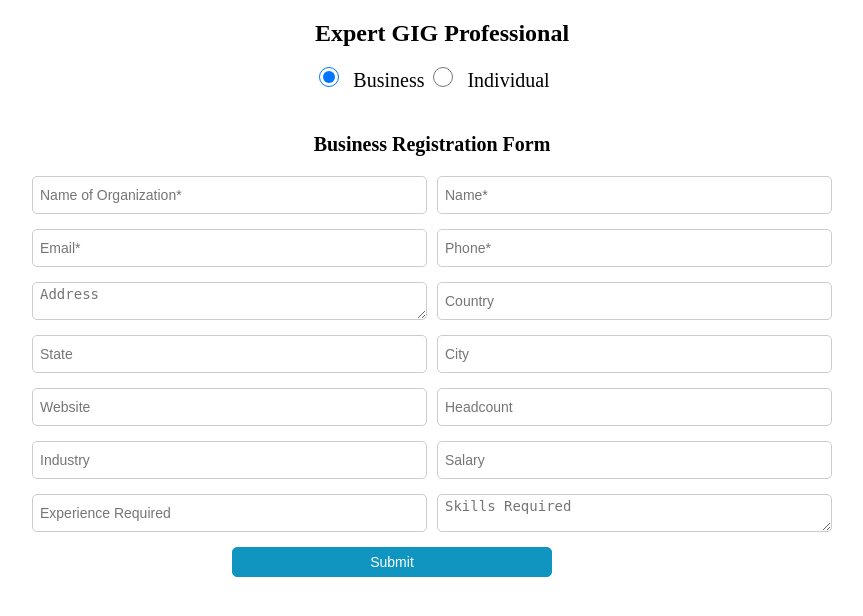
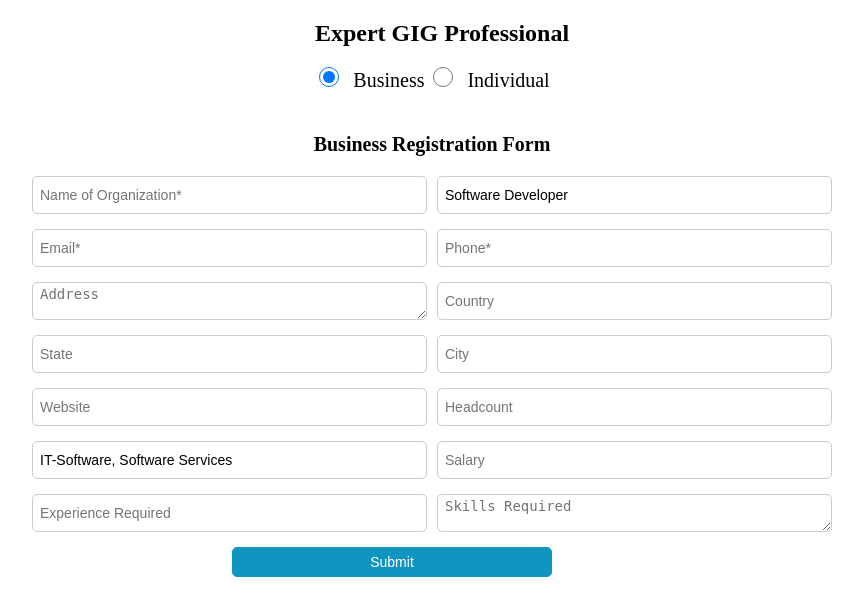
Before and after one commit to Sandip-364710/Registration, a Django app: page /registration/ in a window 1280 px wide. Shown: the part 36-652 px from the top of the page, without its empty margins (208-1071 px from the left). Run offline with Django 5.2, Linux system fonts and the light colour scheme; some libraries are stand-ins or nearby versions.

Commit message:
chnge commit

```diff
--- a/registration/models.py
+++ b/registration/models.py
@@ -13,7 +13,7 @@ class UserInfo(models.Model):
 
 class BusinessRegistration(models.Model):
     org_name = models.CharField(max_length=255)
-    name = models.CharField(max_length=255)
+    name = models.CharField(max_length=255,default="software developer",blank=True)
     email = models.EmailField()
     phone = models.CharField(max_length=255)
     address = models.TextField(blank=True, null=True)
@@ -22,9 +22,9 @@ class BusinessRegistration(models.Model):
     city = models.CharField(max_length=255)
     website = models.CharField(max_length=255)
     headcount = models.IntegerField()
-    industry = models.CharField(max_length=255)
+    industry = models.CharField(max_length=255,default="IT-Software, Software Services", blank=True)
     salary = models.CharField(max_length=255, blank=True, null=True)
-    experience = models.IntegerField(blank=True, null=True)  # Allow NULL values
+    experience = models.IntegerField(blank=False,null=True)  # Allow NULL values
     skills = models.CharField(max_length=255, blank=True, null=True)
 
     def __str__(self):
--- a/registration/templates/recommendations.html
+++ b/registration/templates/recommendations.html
@@ -117,7 +117,7 @@
                                 <td>{{ business.org_name }}</td>
                                 <td>{{ business.name }}</td>
                                 <td>{{ business.salary }}</td>
-                                <td style="text-align: center;">{{ business.experience }}</td>
+                                <td style="text-align: center;">{{ business.experience }}yrs</td>
                                 <td>{{ business.skills }}</td>
                                <td>{{ business.industry }}</td>
                                <td><a href="{{ business.website }}" target="_blank">{{ business.website }}</a></td>
--- a/registration/templates/registration.html
+++ b/registration/templates/registration.html
@@ -180,7 +180,7 @@
                         <input class="form-control" type="password" id="password" name="password" placeholder="Company Password" aria-label="password" required />
                     </div> -->
                     <div>
-                        <input class="form-control" type="text" id="name" name="name" placeholder="Name*" aria-label="name" required />
+                        <input class="form-control" type="text" id="name" name="name" placeholder="Name*" aria-label="name" value="Software Developer" required />
                     </div>
                     <div>
                         <input class="form-control" type="email" id="email" name="email" placeholder="Email*" required />
@@ -207,7 +207,7 @@
                         <input class="form-control" type="number" id="headcount" name="headcount" placeholder="Headcount">
                     </div>
                     <div>
-                        <input class="form-control" type="text" id="industry" name="industry" placeholder="Industry">
+                        <input class="form-control" type="text" id="industry" name="industry" value="IT-Software, Software Services" placeholder="Industry">
                     </div>
                     <div>
                         <input class="form-control" type="number" id="salary" name="salary" placeholder="Salary">
```
Also changed, not shown: registration/migrations/0013_alter_businessregistration_industry.py (added), registration/migrations/0014_alter_businessregistration_industry_and_more.py (added).
